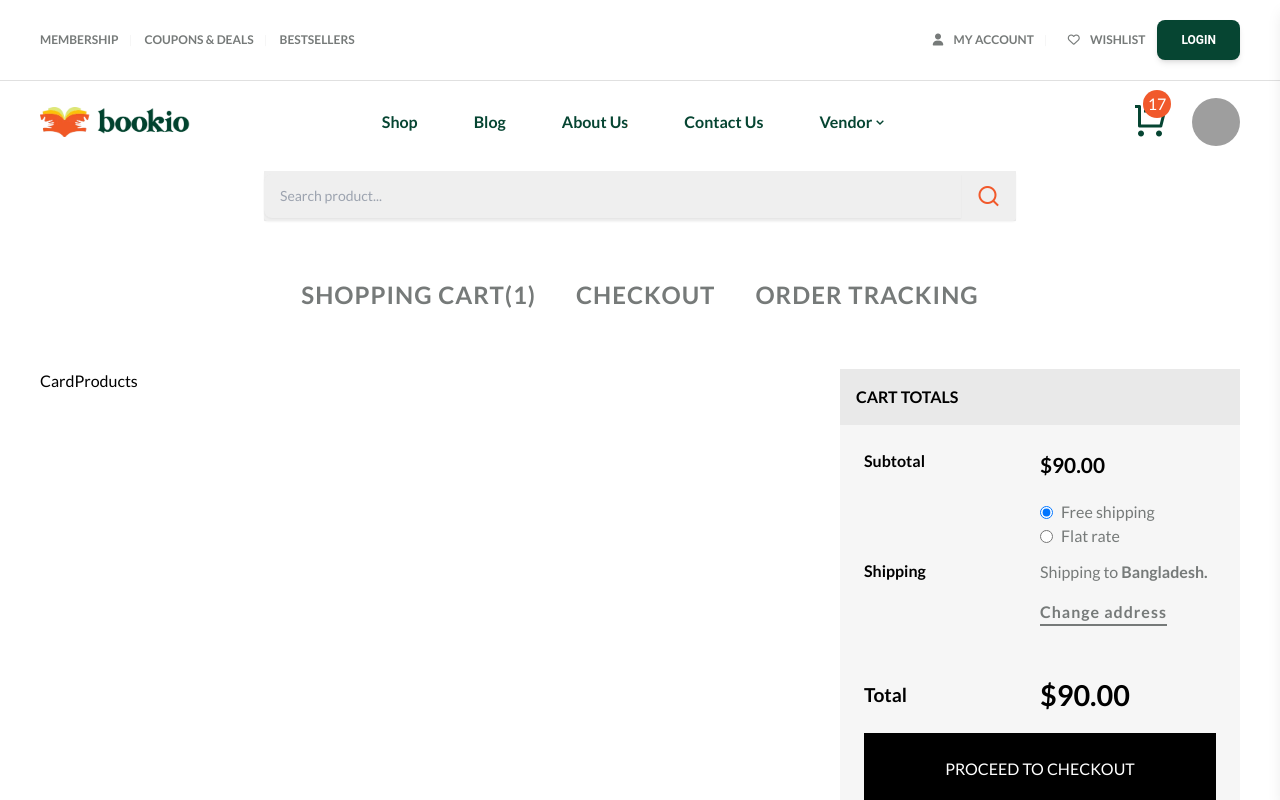
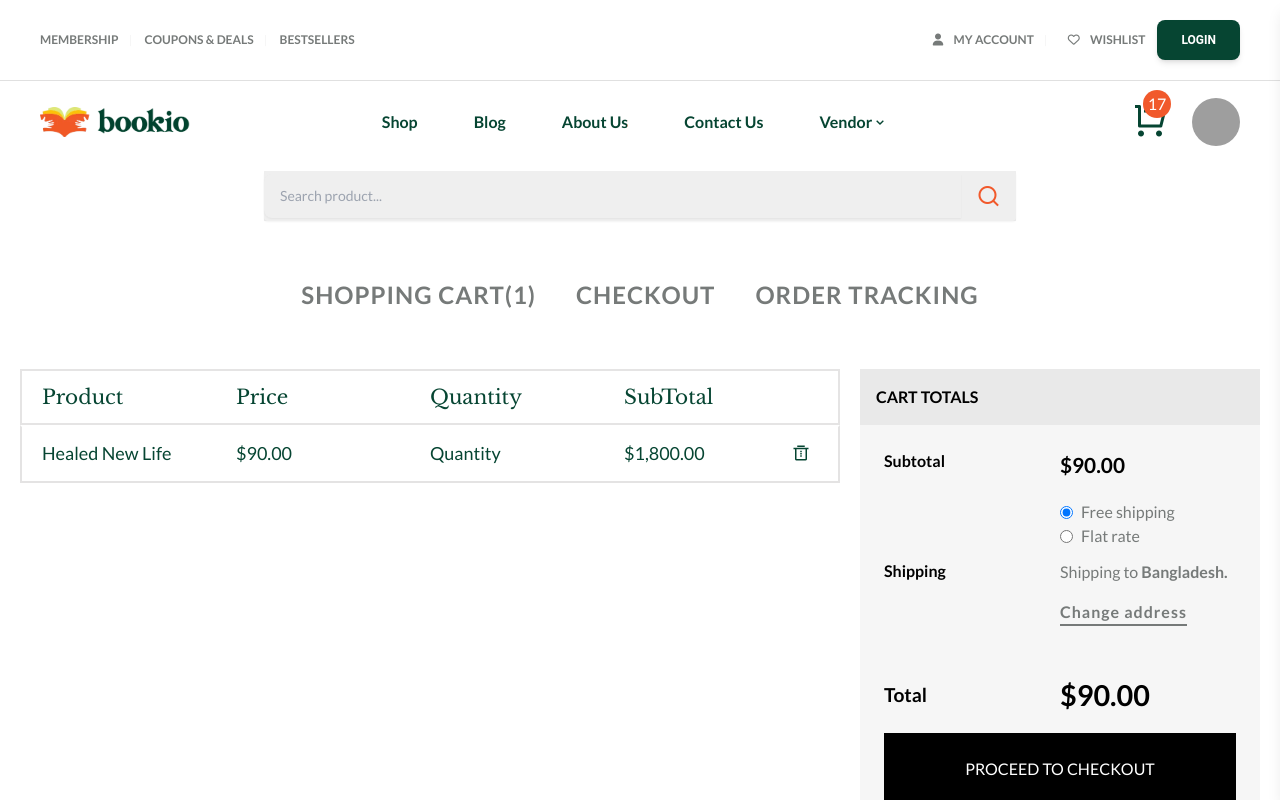
Before and after one commit to Book-Trekker/bookio-client, a React (Create React App) app: page /cart in a window 1280 px wide. Shown: the top 800 px of the page. Built offline with nearby package versions, Linux system fonts and the light colour scheme; grey boxes are pictures that could not be loaded.

Commit message:
implement add to cart functionality

```diff
--- a/src/Pages/Card/Card.jsx
+++ b/src/Pages/Card/Card.jsx
@@ -12,11 +12,11 @@ export default function Card() {
       <Header />
       <div>
         <PaymentHeader />
-        <div className="grid grid-cols-12 px-10 mt-14">
-          <div className="col-span-8">
+        <div className="grid grid-cols-12 px-5 gap-5 mt-14">
+          <div className="col-span-12 lg:col-span-8">
               <CardProducts />
           </div>
-          <div className="col-span-4">
+          <div className="col-span-12 lg:col-span-4">
             <CartTotals />
           </div>
         </div>
--- a/src/Pages/Card/CardProducts/CardProducts.jsx
+++ b/src/Pages/Card/CardProducts/CardProducts.jsx
@@ -2,6 +2,24 @@ import React from 'react'
 
 export default function CardProducts() {
   return (
-    <div>CardProducts</div>
+    <section>
+      <div className='hidden md:grid md:grid-cols-4 justify-between font-libre text-xl text-primary px-5 py-3 border-2 border-[#3b323221]'>
+        <h1>Product</h1>
+        <h1>Price</h1>
+        <h1>Quantity</h1>
+        <h1>SubTotal</h1>
+      </div>
+      <div className='hidden md:grid md:grid-cols-4 border-t-transparent justify-between font-lato text-lg text-primary px-5 py-3 border-2 border-[#3b323221]'>
+        <h1>Healed New Life</h1>
+        <h1>$90.00</h1>
+        <h1>Quantity</h1>
+        <h1 className='flex justify-between'>
+          <span>$1,800.00</span>
+          <span>
+            <i class='ri-delete-bin-3-line hover:text-white p-2 rounded-full hover:bg-red-200 cursor-pointer transition-all duration-300'></i>
+          </span>
+        </h1>
+      </div>
+    </section>
   )
 }
--- a/src/Pages/Shop/Singlebooks/SingleBooks.jsx
+++ b/src/Pages/Shop/Singlebooks/SingleBooks.jsx
@@ -21,10 +21,21 @@ import {
   useGetBookByIdQuery,
 } from '../../../redux/features/books/bookApiSlice'
 import Rating from 'react-rating'
+import { useGetProfileQuery } from '../../../redux/features/users/userApiSlice'
+import { useAddToCartMutation } from '../../../redux/features/cart/cartApiSlice'
+import { toast } from 'react-toastify'
 
 const SingleBooks = () => {
   const { id } = useParams()
   const { data: bookData, isLoading, isError, error } = useGetBookByIdQuery(id)
+  const {
+    data: profile,
+    isLoading: profileIsLoading,
+    error: profileError,
+  } = useGetProfileQuery()
+  const [addToCartMutation] = useAddToCartMutation()
+  const bookId = bookData?.data?._id
+  const userId = profile?.data?._id
 
   const { data: books } = useGetAllBooksQuery(bookData?.data?.category)
   // console.log('RelatedBooksDataaaaaaa: --------------', books?.data)
@@ -118,6 +129,30 @@ const SingleBooks = () => {
     setTargetDate(target)
   }
   //  END  day counter
+
+  // ADD To CART
+
+  const handleAddToCart = () => {
+    const cartItem = {
+      userId,
+      bookId,
+    }
+
+    addToCartMutation(cartItem)
+      .unwrap()
+      .then((response) => {
+        // Handle the successful response
+        console.log('Book added to cart successfully!', response)
+        toast.success('Book added to cart successfully!', {
+          position: 'top-right',
+          autoClose: 3000,
+        })
+      })
+      .catch((error) => {
+        // Handle errors
+        console.error('Error adding book to cart:', error)
+      })
+  }
 
   //   review section
   const [activeTab, setActiveTab] = React.useState('Description')
@@ -282,7 +317,10 @@ const SingleBooks = () => {
                   <i class='ri-add-fill'></i>
                 </span>
               </div>
-              <Button className='bg-black rounded-[0px] hover:bg-primary text-sm font-lato w-48 addToCart'>
+              <Button
+                onClick={handleAddToCart}
+                className='bg-black rounded-[0px] hover:bg-primary text-sm font-lato w-48 addToCart'
+              >
                 ADD TO CART
               </Button>
             </div>
--- /dev/null
+++ b/src/redux/features/cart/cartApiSlice.js
@@ -0,0 +1,15 @@
+import { api } from '../../api/apiSlice'
+
+const cartApi = api.injectEndpoints({
+  endpoints: (builder) => ({
+    addToCart: builder.mutation({
+      query: (cartItem) => ({
+        url: '/api/v1/cart/add-cart',
+        method: 'POST',
+        body: cartItem,
+      }),
+    }),
+  }),
+})
+
+export const { useAddToCartMutation } = cartApi
```
